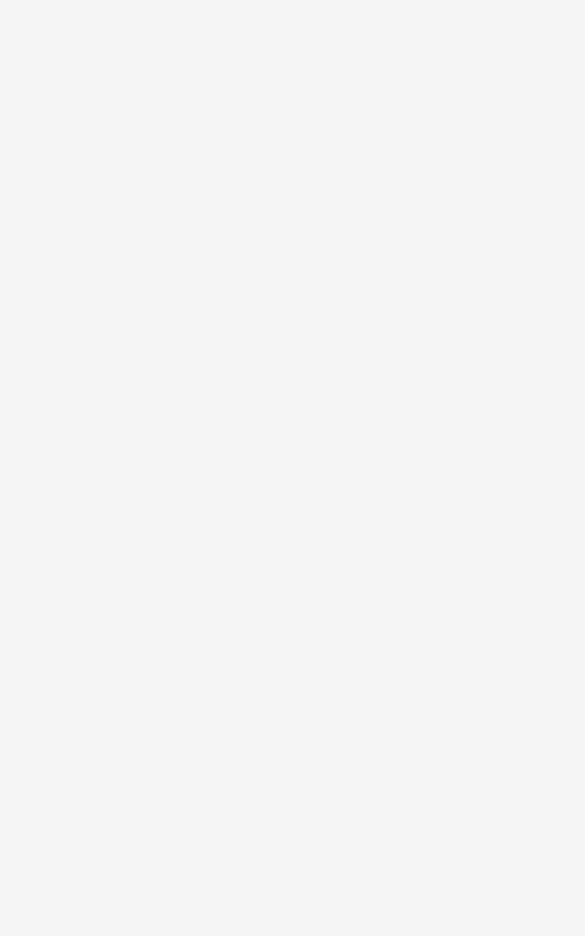
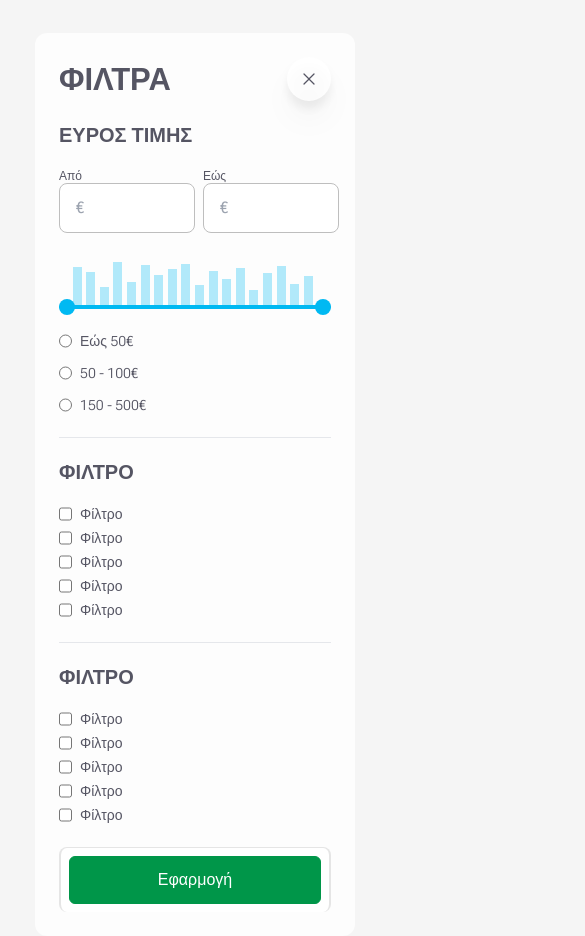
Before and after one commit to ELal3k/nelios-project, a Next.js app: page / in a window 390 px wide. Shown: the part 6640-7576 px from the top of the page, 585 px wide, since content can reach past the window. Before the commit the page ends 6673 px from the top, so only its background shows below. Built offline with nearby package versions, Linux system fonts and the light colour scheme.

Commit message:
mobile menu done

```diff
--- a/src/app/layout.js
+++ b/src/app/layout.js
@@ -3,6 +3,7 @@ import Header from "@/components/Header"
 import Footer from "@/components/Footer"
 import NavBar from "@/components/NavBar"
 import NavBarTop from "@/components/NavBarTop"
+import MobileMenu from "@/components/MobileMenu"
 import { AppWrapper } from "@/context"
 import "./globals.css"
 
@@ -23,6 +24,7 @@ export default function RootLayout({ children }) {
           <NavBar />
           {children}
           <Footer />
+          <MobileMenu />
         </AppWrapper>
       </body>
     </html>
--- /dev/null
+++ b/src/components/MobileMenu.js
@@ -0,0 +1,44 @@
+import Slider from "./Slider"
+import Range from "./Range"
+import RangeRadio from "./RangeRadio"
+import Filters from "./Filters"
+import { XMarkIcon } from "@heroicons/react/24/solid"
+
+export default function MobileMenu() {
+  return (
+    <div className="flex justify-center">
+      {" "}
+      <div className="flex flex-col gap-6 p-6 bg-translucent_bg w-80 rounded-xl">
+        <div className="flex justify-between items-center">
+          <h2 className="text-h5 font-semibold text-my_black ">ΦΙΛΤΡΑ</h2>
+          <button className=" bg-translucent_bg drop-shadow-xl p-3 rounded-full">
+            <XMarkIcon className="h-5 text-my_black" />
+          </button>
+        </div>
+
+        <div className="flex flex-col divide-y w-full gap-6">
+          <div className="flex flex-col items-start gap-6 self-stretch">
+            <h3 className="text-h7 text-my_black font-semibold uppercase">
+              Ευρος τιμης
+            </h3>
+            <Range />
+            <Slider />
+            <RangeRadio />
+          </div>
+
+          <div className="flex flex-col items-start gap-6 self-stretch pt-6">
+            <Filters />
+          </div>
+
+          <div className="flex flex-col items-start gap-6 self-stretch pt-6">
+            <Filters />
+          </div>
+
+          <div className=" bg-white p-2 rounded-lg border-2 border-stroke">
+            <button className="btn-primary w-full">Εφαρμογή</button>
+          </div>
+        </div>
+      </div>
+    </div>
+  )
+}
```
